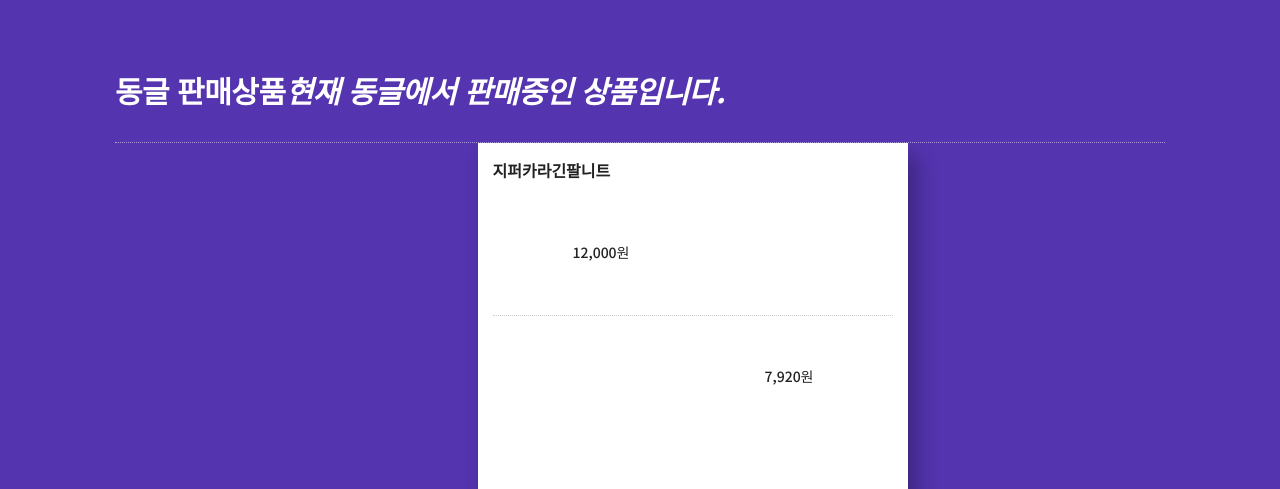
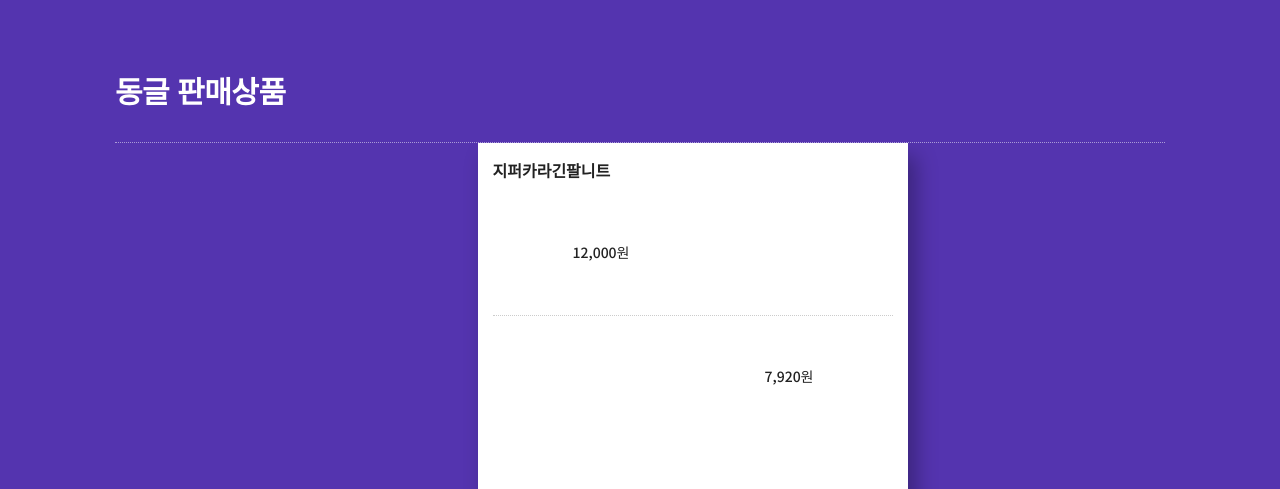
Before and after one commit to dfd1123/donggle-landing4, a plain HTML site: page index.html in a window 1280 px wide. Shown: the part 1852-2341 px from the top of the page. Drawn offline with nearby package versions, Linux system fonts and the light colour scheme; no server answers; a script that the page names is missing.

Commit message:
ㅁㄴㅇㄹ

```diff
--- a/index.html
+++ b/index.html
@@ -251,7 +251,7 @@
 
 			<section id="slide05" >
 				<div class="guide">
-					<h2>동글 판매상품<em>현재 동글에서 판매중인 상품입니다.</em></h2>
+					<h2>동글 판매상품</h2>
 					<div class="swiper-container">
 						<div class="swiper-wrapper">
 						</div>
```
